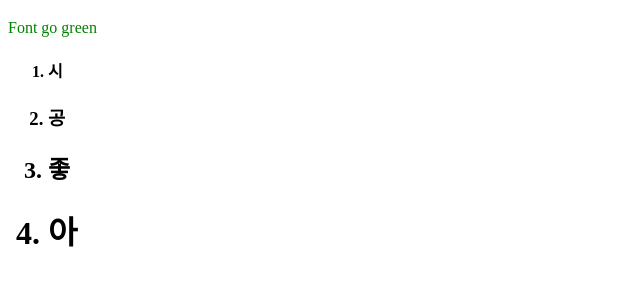
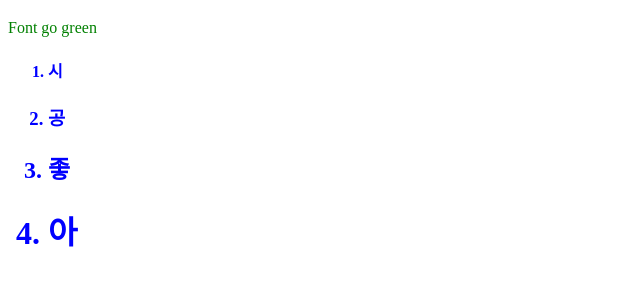
Before and after one commit to reroad/gamepag, a plain HTML site: page index.html in a window 1280 px wide. Shown: the part 96-382 px from the top of the page, without its empty margins (0-640 px from the left). Drawn offline with Linux system fonts and the light colour scheme.

Commit message:
Update index.html

```diff
--- a/index.html
+++ b/index.html
@@ -7,11 +7,11 @@
   <body>
     <font color = green> Font go green </font>
     <ol>
-      <h4><li>시</li></h4>
-      <h3><li>공</li></h3>
-      <h2><li>좋</li></h2>
-      <h1><li>아</li></h1>
-  </ol>
+      <h4><font color = blue><li>시</li></font></h4>
+      <h3><font color = blue><li>공</li></font></h3>
+      <h2><font color = blue><li>좋</li></font></h2>
+      <h1><font color = blue><li>아</li></font></h1>
+    </ol>
 
- </body>
+  </body>
 </html>
```
